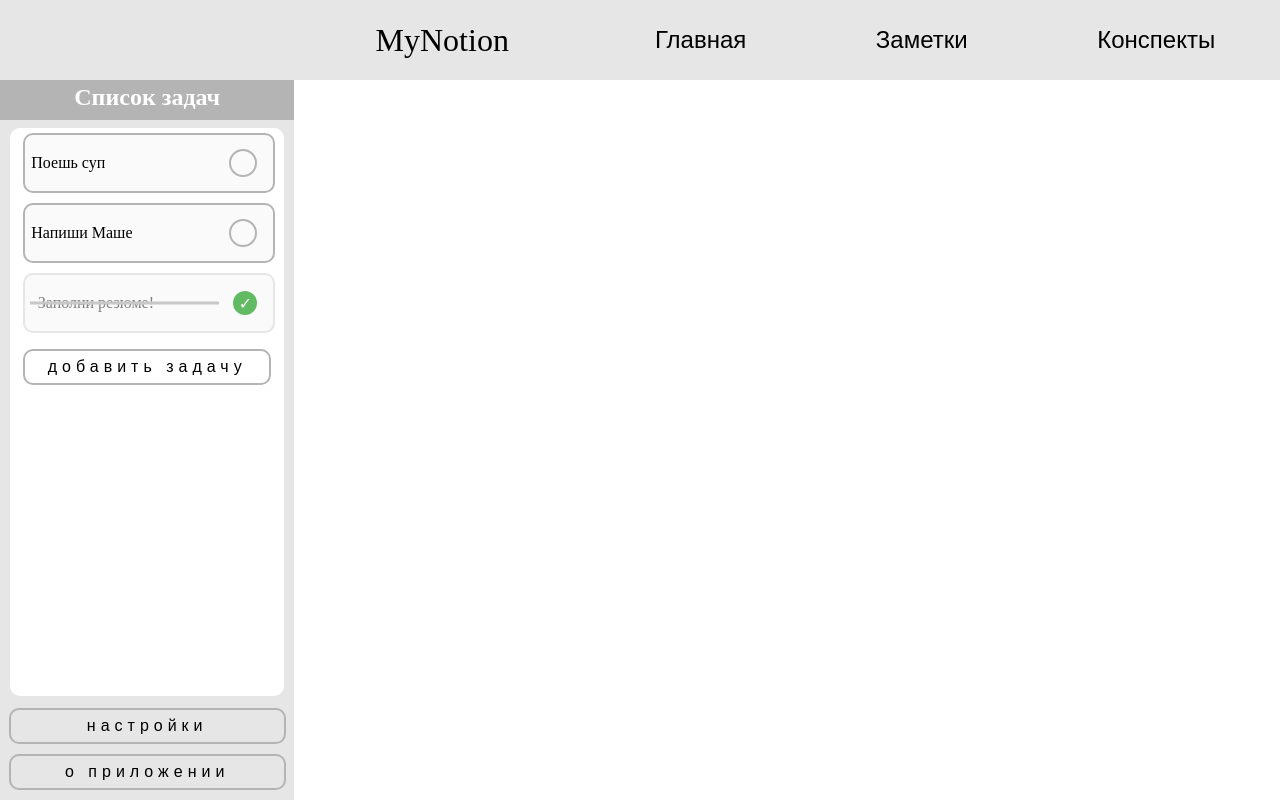
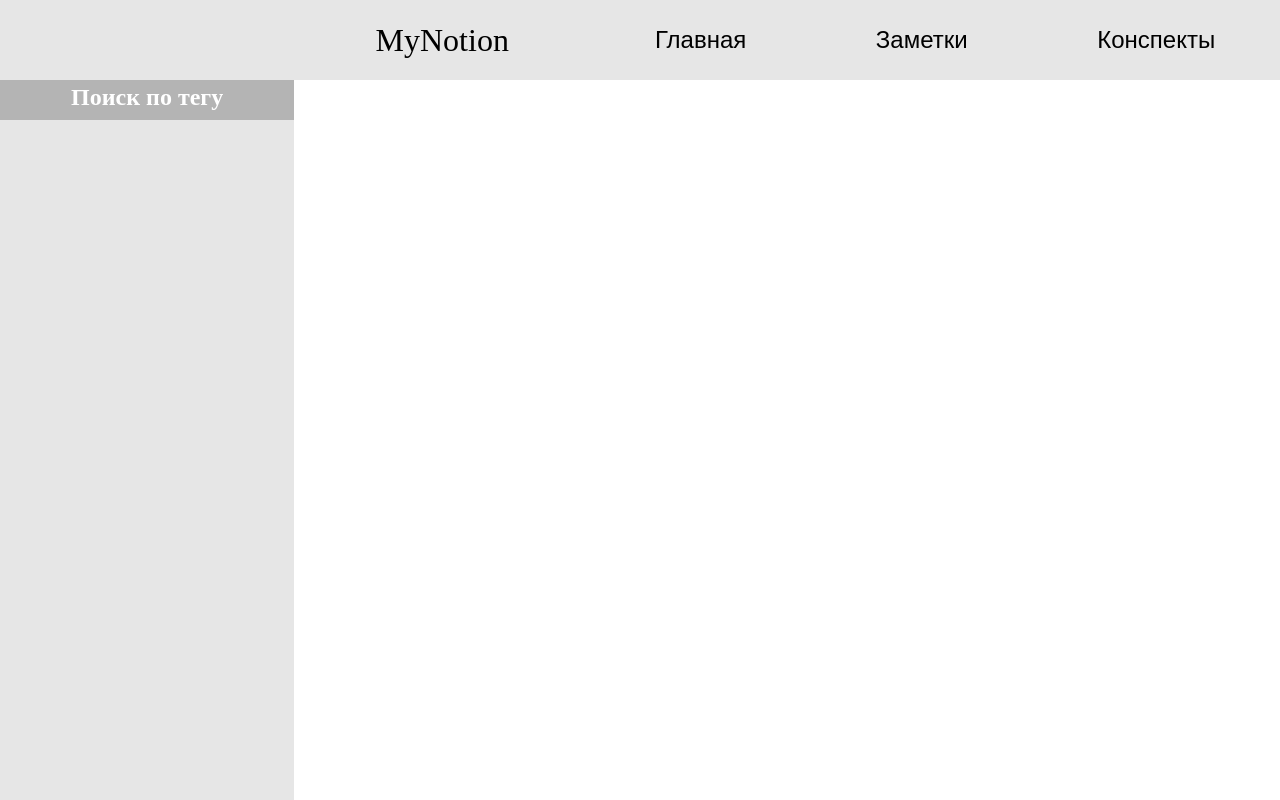
Before and after one commit to cptSkayt/MyNotion, a React (Vite) app in the folder MyNotion/: page / in a window 1280 px wide. Built offline with nearby package versions, Linux system fonts and the light colour scheme; a web font is replaced by a local one.

Commit message:
Вынес общую часть Side в App и подготовил код к параметрам

```diff
--- a/MyNotion/src/App.jsx
+++ b/MyNotion/src/App.jsx
@@ -5,6 +5,8 @@ import Title from './components/Title';
 import TextButton from './components/TextButton';
 import Task from './components/Task';
 import Popup from './components/Popup';
+
+const URLParams = {};
 
 function Block({children, ...props}) {
   return (
@@ -39,13 +41,11 @@ function Header() {
   )
 }
 
-function Side({ taskList, closeTask, openPopup }) {
-  return (
-    <Block className="main-side">
-      <Block className="person-block">
-      </Block>
+function Side({ page, taskList, closeTask, openPopup }) {
+  if (page == 'task' || page == 'main') {
+    return (
       <Block className="side-block">
-        <Title>{"Список задач"}</Title>
+        <Title>Список задач</Title>
         <Block className="choresList-block">
           <ChoresList openPopup={openPopup} closeTask={closeTask}>{taskList}</ChoresList>
           <TextButton flag="default" openPopup={openPopup}>Добавить задачу</TextButton>
@@ -55,8 +55,14 @@ function Side({ taskList, closeTask, openPopup }) {
           <TextButton flag="default">О приложении</TextButton>
         </Block>
       </Block>
-    </Block>
-  )
+    )
+  } else {
+    return (
+      <Block className="side-block">
+        <Title>Поиск по тегу</Title>
+      </Block>
+    )
+  }
 }
 
 function ChoresList({ children, closeTask, openPopup }) {
@@ -72,10 +78,18 @@ function ChoresList({ children, closeTask, openPopup }) {
 }
 
 function App() {
+  const parametrs = new URLSearchParams(window.location.search);
+  for (const [key, value] of parametrs.entries()) {
+      URLParams[key] = value;
+  }
+
+  console.log(URLParams)
+
   const [taskList, setTaskList] = useState([
     {title: "Поешь суп", text: "Гороховый, стоит в холодильнике", isDone: false},
     {title: "Напиши Маше", text: undefined, isDone: false},
-    {title: "Заполни резюме!", text: undefined, isDone: true}
+    // {title: "Заполни резюме!", text: undefined, isDone: true},
+    {title: "Посмотри петли", text: undefined, isDone: false}
   ]) // Главные массив со всеми задачами
 
   const [info, setInfo] = useState({isOpen: false})
@@ -112,7 +126,12 @@ function App() {
     <div>
       <Block className="very-main-block">
         <Header />
-        <Side openPopup={openInfoPopup} taskList={taskList} closeTask={closeTask} />
+        <Block className="main-side">
+          <Block className="person-block">
+            {/* ? Можно сделать отдельным элементом, а не классом */}
+          </Block>
+          <Side openPopup={openInfoPopup} taskList={taskList} closeTask={closeTask} page={URLParams.page}/>
+        </Block>
       </Block>
       <Popup info={info} closePopup={closeInfoPopup} removeTask={removeTask} addTask={addTask} />
     </div>
--- a/MyNotion/src/components/Popup.css
+++ b/MyNotion/src/components/Popup.css
@@ -114,6 +114,8 @@ input {
     font-family: Arial, Helvetica, sans-serif;
 
     &:focus {
+        transform: translate(0, -2px);
+        background-color: rgb(240, 240, 240);
         box-shadow: 5px 5px 10px rgb(250, 250, 250);
         outline: none;
         transition: all 0.1s;
@@ -133,8 +135,9 @@ textarea {
     font-family: "description";
 
     &:focus {
+        transform: translate(0, -2px);
         box-shadow: 5px 5px 12px rgb(250, 250, 250);
         outline: none;
-        transition: all 0.1s;
+        transition: all 0.2s;
     }
 }
--- a/MyNotion/src/components/Task.css
+++ b/MyNotion/src/components/Task.css
@@ -107,7 +107,7 @@
         position: absolute;
         top: 50%;
         transform: translate(0, -50%);
-        left: 1vw;
+        left: 0.5vw;
         width: 70%;
         overflow: hidden;
         white-space: nowrap;
```
